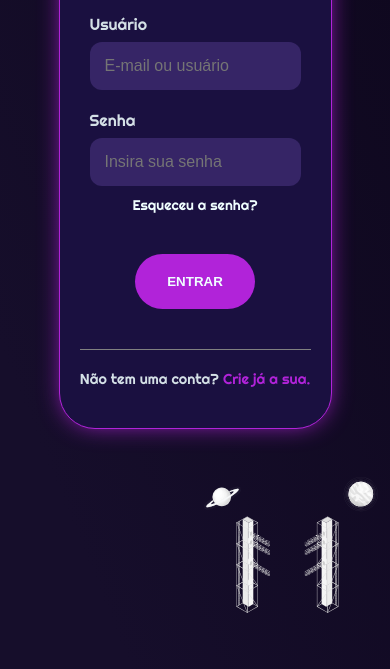
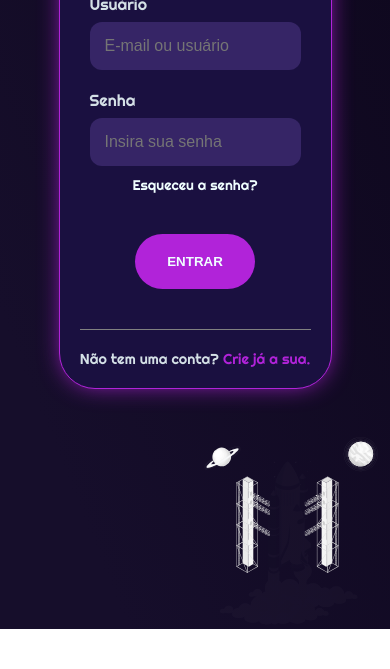
Before and after one commit to bonatoneto/page-login, a plain HTML site: page index.html in a window 390 px wide. Shown: the part 306-975 px from the top of the page. After the commit the page ends 935 px from the top, so only its background shows below. Drawn offline with Linux system fonts and the light colour scheme.

Commit message:
Update CSS
responsivo ajustado

```diff
--- a/style.css
+++ b/style.css
@@ -78,7 +78,7 @@ main {
     width: 70%;
     border-radius: 36px;
     border: 1px solid #B123D9;
-    padding: 40px 20px;
+    padding: 20px 20px;
     box-shadow: 0px 0px 24px -5px var(--cor0);
 }
 
@@ -140,11 +140,11 @@ main {
     border: none;
     font-weight: 800;
     color :#f0ffff;
-    transition: all 1s ease-in-out;
+    transition: all 0.5s ease-in-out;
 }
 
-button:hover {
-    box-shadow: 0px 0px 35px -10px #B123D9;
+.btn-login:hover {
+    box-shadow: 0px 0px 35px 0px #B123D9;
 }
 
 .center > .card-login > p {
@@ -171,10 +171,12 @@ button:hover {
     max-width: 300px;
 }
 
-@media only screen and (max-width: 950px) {
-    .card-login {
-        width: 85%;
+@media only screen and (max-width: 1280px) {
+    .center > .cabeçalho {
+        margin-bottom: 20px;
     }
+
+
 }
 
 @media only screen and (max-width: 800px) {
```
